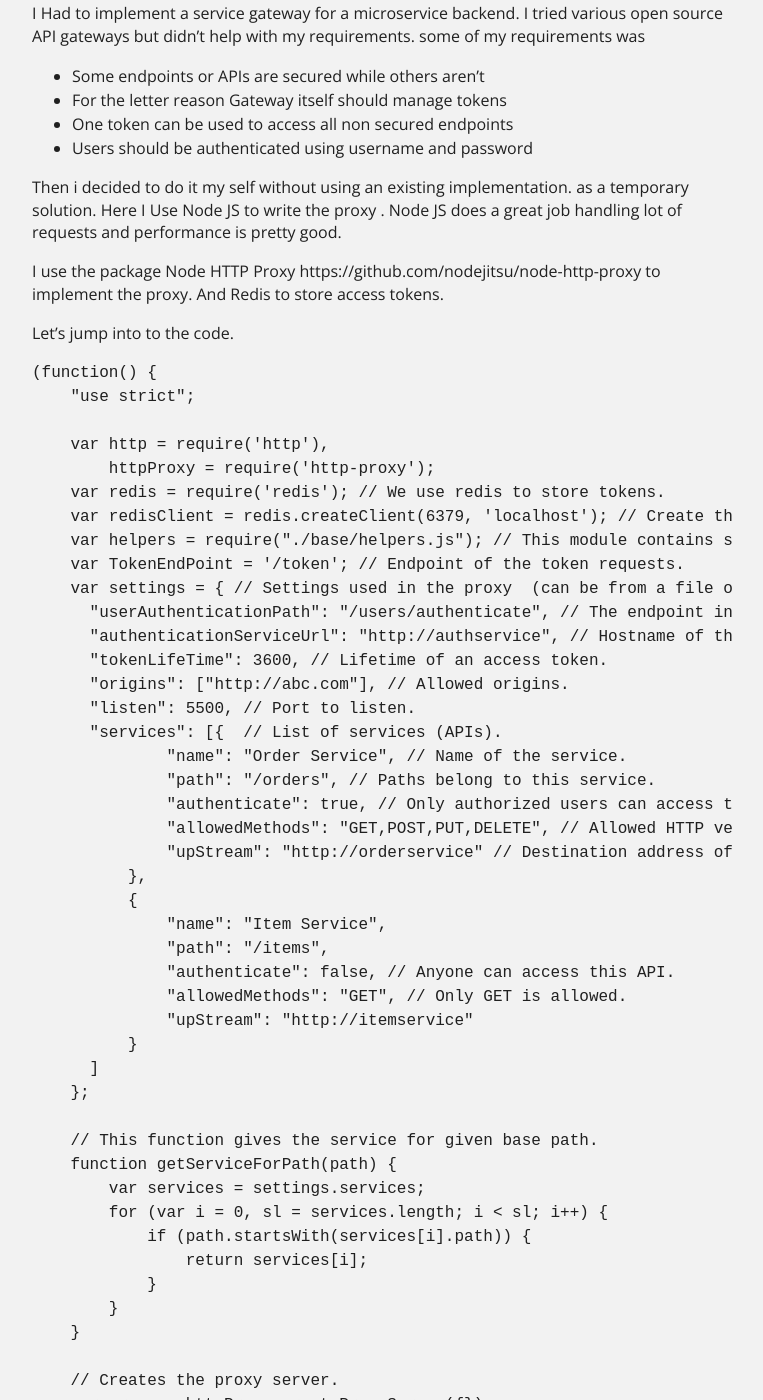
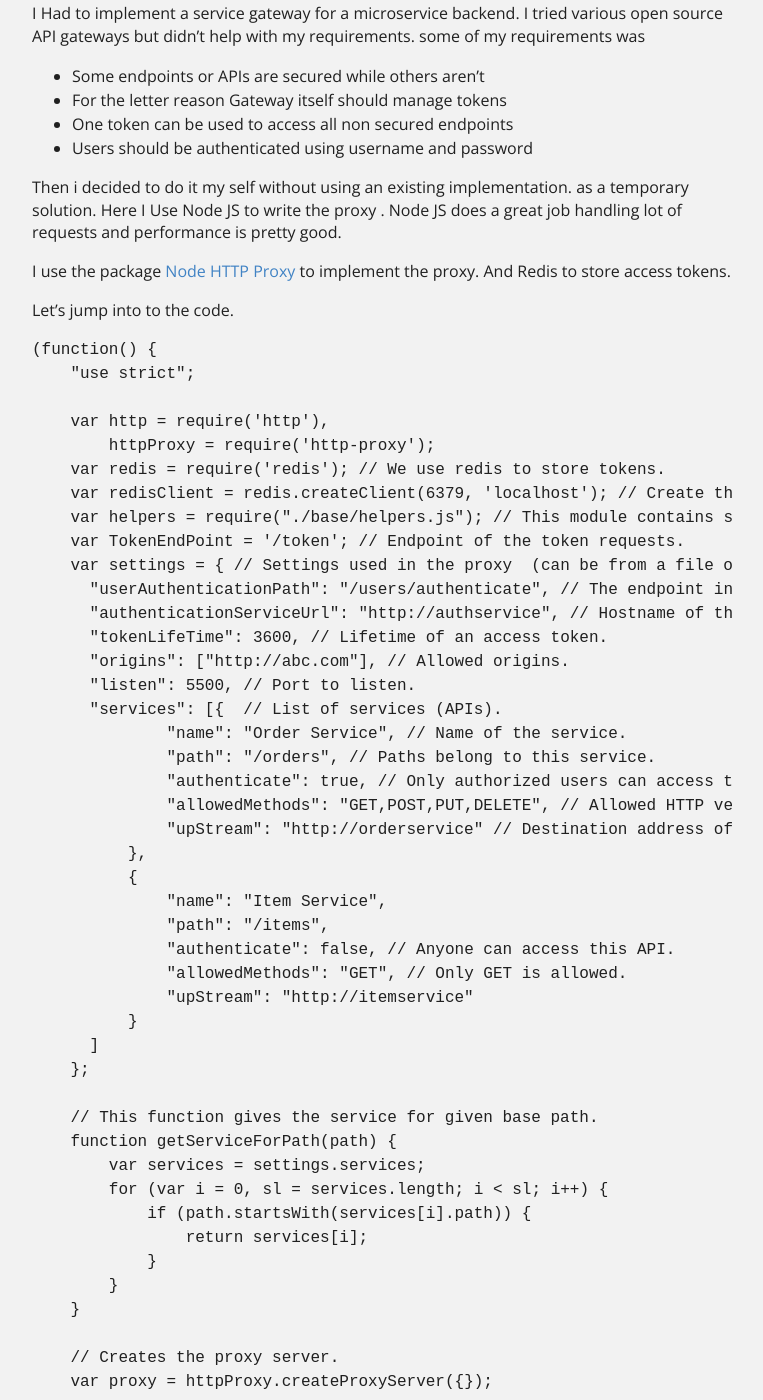
Before and after one commit to rusith/rusith.github.io, a Jekyll site: the page built from essays/httpproxy.md, in a window 1280 px wide and 1400 px high, scrolled down 202 px. Shown: the whole window, without its empty margins (258-1021 px from the left). Built offline with Jekyll 4.4.1, drawn with Linux system fonts in a browser that asks for light colours; some of the changed text lies outside the part shown.

Commit message:
Code Change

````diff
--- a/essays/httpproxy.md
+++ b/essays/httpproxy.md
@@ -21,12 +21,12 @@ my requirements. some of my requirements was
 Then i decided to do it my self without using an existing implementation. as a temporary solution.
 Here I Use Node JS to write the proxy . Node JS does a great job handling lot of requests and performance is pretty good.
 
-I use the package Node HTTP Proxy https://github.com/nodejitsu/node-http-proxy to implement the proxy.
+I use the package [Node HTTP Proxy](https://github.com/nodejitsu/node-http-proxy)  to implement the proxy.
 And Redis to store access tokens.
 
 Let's jump into to the code.
 
-``` JS
+```javascript
 (function() {
     "use strict";
 
````
